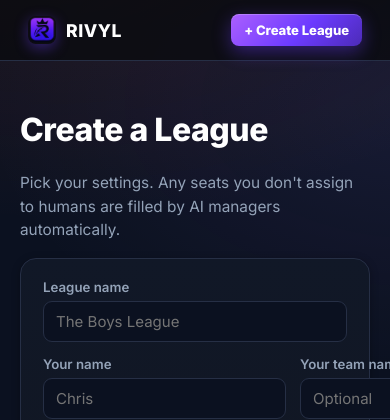
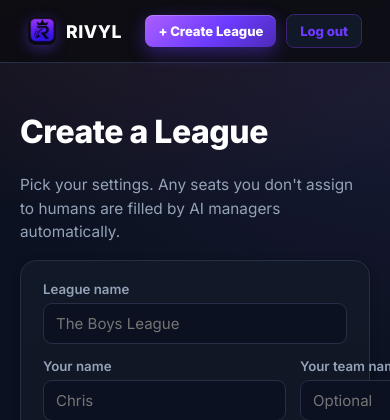
Before and after one commit to cmohalloran11-cell/rivyl, a Flask app: page /leagues/new in a window 390 px wide; the page is wider, and only the part inside the window is pictured. Shown: the top 420 px of that part. Run offline with Flask 3, Linux system fonts and the light colour scheme; some libraries are stand-ins or nearby versions.

Commit message:
Add a logout button so a shared browser doesn't stay bound to your teams
There's no login/password -- "being" a team is just this browser's session
cookie remembering which team_id you claimed in each league, set once at
join time and never re-checked. That means anyone using the same browser
afterward (a shared computer, a borrowed phone) silently inherits every
team that session is bound to, with no way to tell or back out.

Add /logout (session.clear(), so it wipes every league at once) and a
visible Log out button in the header, confirmed before it fires.

```diff
--- a/app.py
+++ b/app.py
@@ -1233,6 +1233,21 @@ def index():
     return render_template("index.html", leagues=leagues, deletable_ids=deletable_ids)
 
 
+@app.route("/logout", methods=["POST"])
+def logout():
+    # There's no login/password -- "being" a team is just this browser's
+    # session cookie remembering which team_id you claimed in each league.
+    # That means anyone using the same browser afterward (a shared computer,
+    # a borrowed phone) silently inherits every team that session is bound
+    # to, with no way to tell or back out. Wiping the whole session here is
+    # the escape hatch: it forgets every team in every league for this
+    # browser, so a fresh visitor (or the real owner, next time) starts
+    # clean and has to rejoin/re-claim explicitly.
+    session.clear()
+    flash("Logged out of all teams on this browser.")
+    return redirect(url_for("index"))
+
+
 @app.route("/leagues/new", methods=["GET", "POST"])
 def new_league():
     if request.method == "GET":
--- a/static/style.css
+++ b/static/style.css
@@ -128,6 +128,12 @@ button, .btn, .btn-small, input, select {
   position: sticky;
   top: 0;
   z-index: 40;
+}
+
+.topbar-actions {
+  display: flex;
+  align-items: center;
+  gap: 10px;
 }
 
 .brand {
--- a/templates/base.html
+++ b/templates/base.html
@@ -16,7 +16,13 @@
       <img class="brand-mark" src="{{ url_for('static', filename='logo.png') }}" alt="" aria-hidden="true">
       RIVYL
     </a>
-    <a class="btn btn-small" href="{{ url_for('new_league') }}">+ Create League</a>
+    <div class="topbar-actions">
+      <a class="btn btn-small" href="{{ url_for('new_league') }}">+ Create League</a>
+      <form method="post" action="{{ url_for('logout') }}"
+            onsubmit="return confirm('Log out of every team on this browser? Anyone using this device afterward will need to rejoin.');">
+        <button class="btn btn-small btn-secondary" type="submit">Log out</button>
+      </form>
+    </div>
   </header>
 
   {% block league_nav %}{% endblock %}
```
